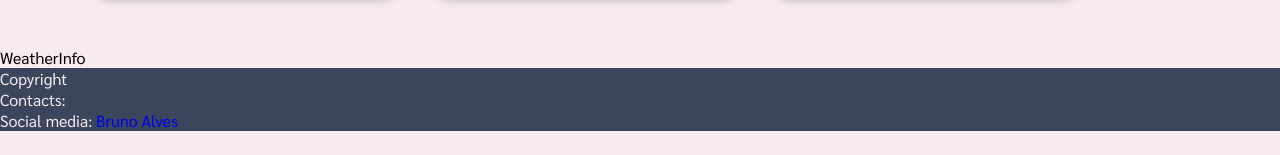
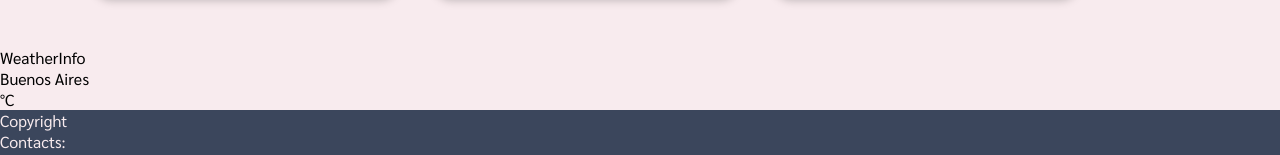
Before and after one commit to flag-80306/project1-Bruno-Alves, a React (Vite) app: page /tripdetail/1 in a window 1280 px wide. Shown: the part 1592-1747 px from the top of the page. Before the commit the page ends 1723 px from the top, so only its background shows below. Built offline with nearby package versions, Linux system fonts and the light colour scheme; no server answers.

Commit message:
fixed city name issue with lat and lon, now it renders from the mockAPI

```diff
--- a/public/mockAPI/data.json
+++ b/public/mockAPI/data.json
@@ -46,8 +46,8 @@
   {
     "id": 4,
     "name": "Barcelona",
-    "lat": 41.390205,
-    "lon": 2.154007,
+    "lat": 41.3828939,
+    "lon": 2.1774322,
     "date": "15/08/2008",
     "cardImg": "https://images.unsplash.com/photo-1578912996078-305d92249aa6?q=80&w=2071&auto=format&fit=crop&ixlib=rb-4.0.3&ixid=M3wxMjA3fDB8MHxwaG90by1wYWdlfHx8fGVufDB8fHx8fA%3D%3D",
     "slides": [
--- a/src/components/WeatherInfo.jsx
+++ b/src/components/WeatherInfo.jsx
@@ -1,6 +1,6 @@
 import { useEffect, useState } from "react";
 
-function WeatherInfo({ lat = 0, lon = 0 }) {
+function WeatherInfo({ lat, lon, name }) {
   const [weather, setWeather] = useState([]);
 
   useEffect(() => {
@@ -20,8 +20,8 @@ function WeatherInfo({ lat = 0, lon = 0 }) {
   return (
     <>
       <div>WeatherInfo</div>
-      <div>{weather.name}</div>
-      {/* <div>{weather.main.temp}°C</div> */}
+      <div>{name}</div>
+      <div>{weather.main?.temp}°C</div>
       {/* <div className='weatherContainer'>
     			<div className='weatherCard'>
     				{weather.}
--- a/src/views/CardDetailView.jsx
+++ b/src/views/CardDetailView.jsx
@@ -39,7 +39,7 @@ function CardDetailView({ id }) {
       <HomeViewCards />
 
       {/* Usar conditional rendering para as props lat e lon nao serem undefined */}
-      <WeatherInfo lat={city.lat} lon={city.lon} />
+      <WeatherInfo lat={city.lat} lon={city.lon} name={city.name} />
     </>
   );
 }
```
